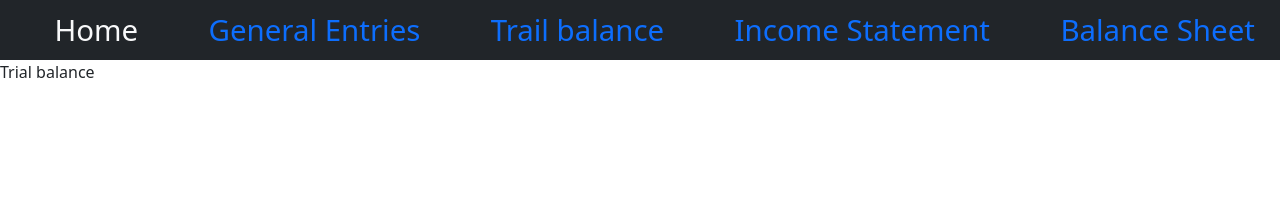
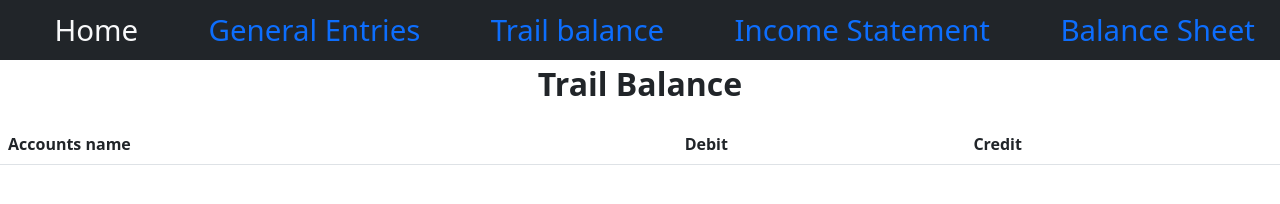
Before and after one commit to muhammadminhaj786/accounting-cycle, a plain HTML site: page trialBalance.html in a window 1280 px wide. Drawn offline with nearby package versions, Linux system fonts and the light colour scheme.

Commit message:
Update trialBalance.html

```diff
--- a/trialBalance.html
+++ b/trialBalance.html
@@ -28,7 +28,19 @@
           </ul>
     </section>
     <section class="trial-container">
-        Trial balance
+      <p class="fs-2 fw-bold">Trail Balance</p>
+      <table class="table">
+        <thead >
+          <tr class="">
+            <th scope="col">Accounts name</th>
+            <th scope="col">Debit</th>
+            <th scope="col">Credit</th>
+          </tr>
+        </thead>
+        <tbody class="trialbody">
+
+        </tbody>
+      </table>
     </section>
 
 </body>
```
